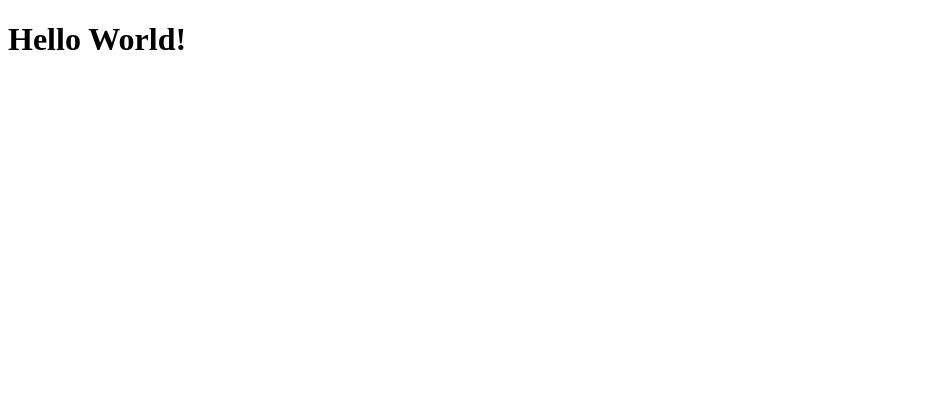
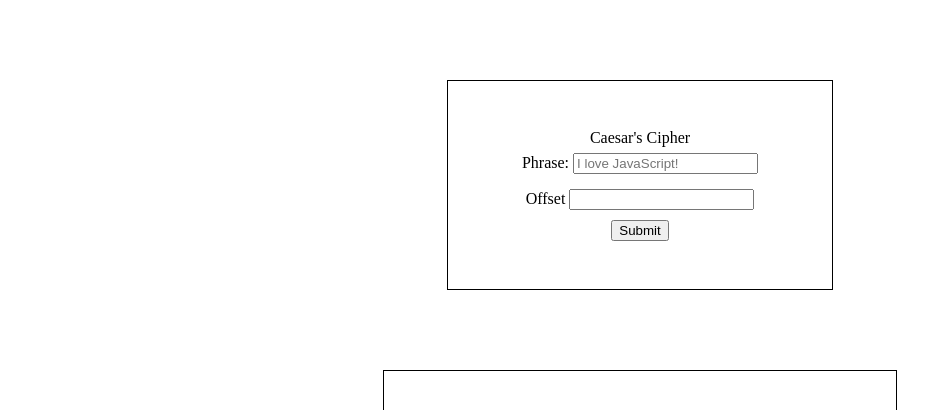
Before and after one commit to srsexton94/caesars-cipher, an Angular app in the folder client/: page / in a window 1280 px wide. Shown: the top 410 px of the page, without its empty margins (0-952 px from the left). Built offline with nearby package versions, Linux system fonts and the light colour scheme.

Commit message:
Add base elements to app component
Add form and 'display' section to app component template in place of
'hello world' placeholder

```diff
--- a/client/src/app/app.component.html
+++ b/client/src/app/app.component.html
@@ -1,6 +1,40 @@
 
-<style></style>
+<style>
+  form {
+    border: 1px solid black;
+    margin: 10vh auto;
+    padding: 3rem 0;
+    text-align: center;
+    width: 30vw;
+  }
+  fieldset {
+    border: 0px;
+  }
+
+  .display {
+    border: 1px solid black;
+    height: 10vh;
+    margin: auto;
+    width: 40vw;
+  }
+</style>
+
 
 <main class="toolbar" role="banner">
-  <h1>Hello World!</h1>
+  <form>
+      <legend>Caesar's Cipher</legend>
+      <fieldset>
+        <label>Phrase:
+          <input type="text" placeholder="I love JavaScript!">
+        </label>
+      </fieldset>
+      <fieldset>
+        <label>Offset
+          <input type="number">
+        </label>
+      </fieldset>
+      <input type="submit">
+    </form>
+    <section class="display">
+    </section>
 </main>
```
